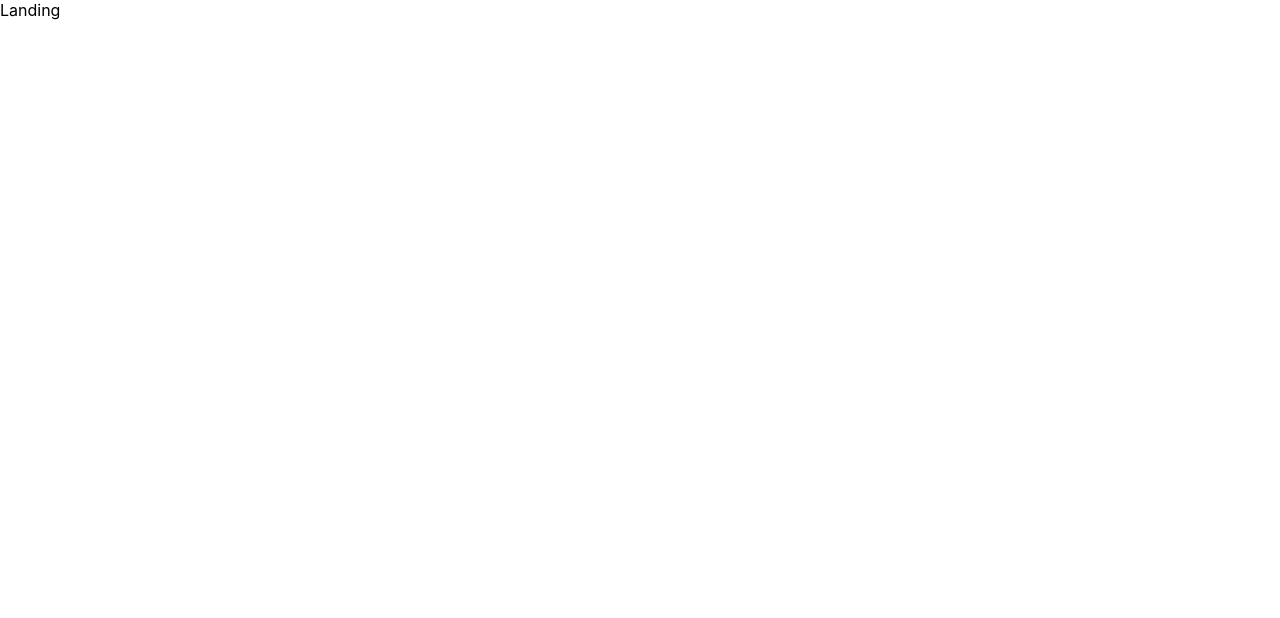
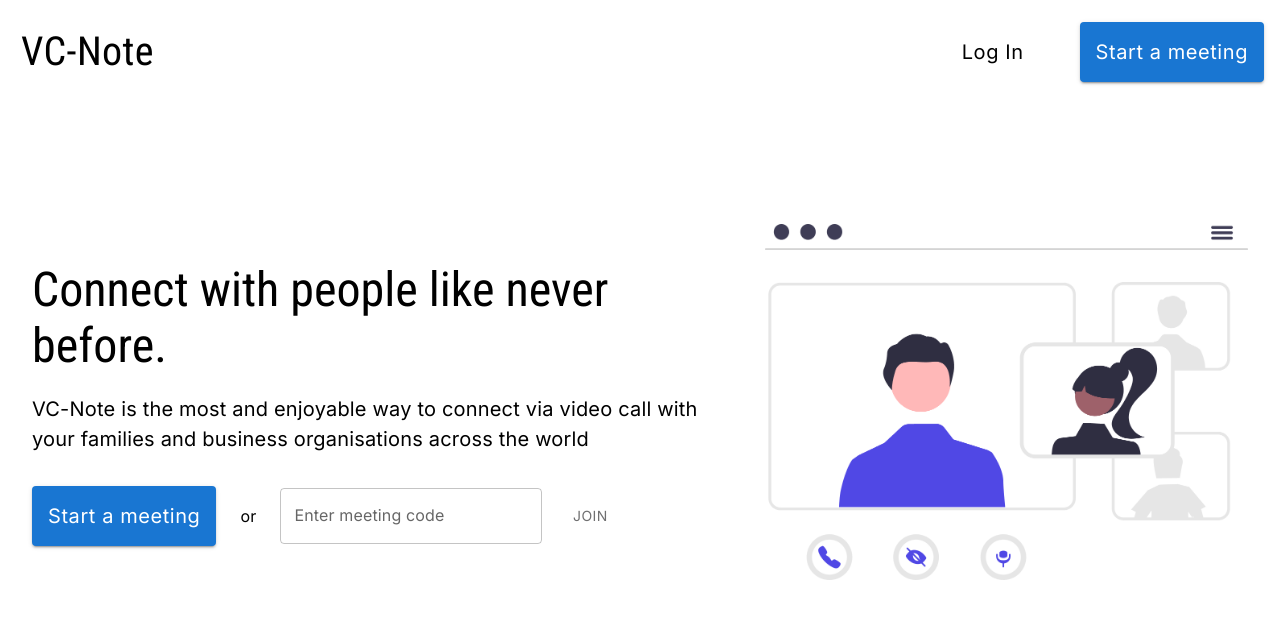
Before and after one commit to leeh-nix/VC-Note, a React (Create React App) app: page / in a window 1280 px wide. Shown: the top 618 px of the page. Built offline with nearby package versions, Linux system fonts and the light colour scheme.

Commit message:
Added landing page

```diff
--- a/src/Pages/Landing.js
+++ b/src/Pages/Landing.js
@@ -1,5 +1,55 @@
 import React from "react";
+import Box from "@mui/material/Box";
+import Typography from "@mui/material/Typography";
+import { Link } from "react-router-dom";
+import Button from "@mui/material/Button";
+import { Link as MUIlink } from "@mui/material";
+import TextField from "@mui/material/TextField";
+import ConferencingImage from "../Assets/conferencing.png";
 
 export default function Landing() {
-  return <div>Landing</div>;
+  return (
+    <Box sx={{ minHeight: "100vh" }}>
+      <Box sx={{ padding: "1.375rem 1rem", display: "flex", alignContent: "space-between" }}>
+        <Typography sx={{ fontSize: "2.5rem", fontFamily: "Roboto Condensed", flex: "1" }}>
+          <MUIlink component={Link} to="/" sx={{ marginLeft: "0.3125rem", color: "#000" }} underline="none">
+            VC-Note
+          </MUIlink>
+        </Typography>
+        <Box sx={{ display: "flex", gap: "3rem" }}>
+          <Button sx={{ fontSize: "1.25rem", textTransform: "none" }}>
+            <MUIlink component={Link} to="/login" sx={{ marginLeft: "0.3125rem", color: "#000" }} underline="none">
+              Log In
+            </MUIlink>
+          </Button>
+          <Button variant="contained" sx={{ fontSize: "1.25rem", textTransform: "none" }}>
+            Start a meeting
+          </Button>
+        </Box>
+      </Box>
+      <Box sx={{ height: "75vh", display: "flex", gap: "4rem", padding: "0rem 2rem", alignItems: "center" }}>
+        <Box sx={{ maxWidth: "55%" }}>
+          <Typography variant="h3">Connect with people like never before.</Typography>
+          <Typography variant="body1" sx={{ fontSize: "1.25rem", marginTop: "1.25rem" }}>
+            VC-Note is the most and enjoyable way to connect via video call with your families and business organisations across the world
+          </Typography>
+          <Box sx={{ display: "flex", gap: "1.5rem", alignItems: "center", marginTop: "32px" }}>
+            <Button variant="contained" sx={{ fontSize: "1.25rem", textTransform: "none", height: "3.75rem" }}>
+              Start a meeting
+            </Button>
+            <Typography>or</Typography>
+            <Box sx={{ display: "flex", alignItems: "center", gap: "1rem" }}>
+              <TextField id="outlined-basic" label="Enter meeting code" variant="outlined" />
+              <Button variant="text" sx={{ color: "#6F6F70" }}>
+                Join
+              </Button>
+            </Box>
+          </Box>
+        </Box>
+        <Box sx={{ width: "40%" }}>
+          <img src={ConferencingImage} alt="Conferencing" style={{ backgroundSize: "contain", width: "100%" }} />
+        </Box>
+      </Box>
+    </Box>
+  );
 }
```
Also changed, not shown: src/Assets/conferencing.png (added).
